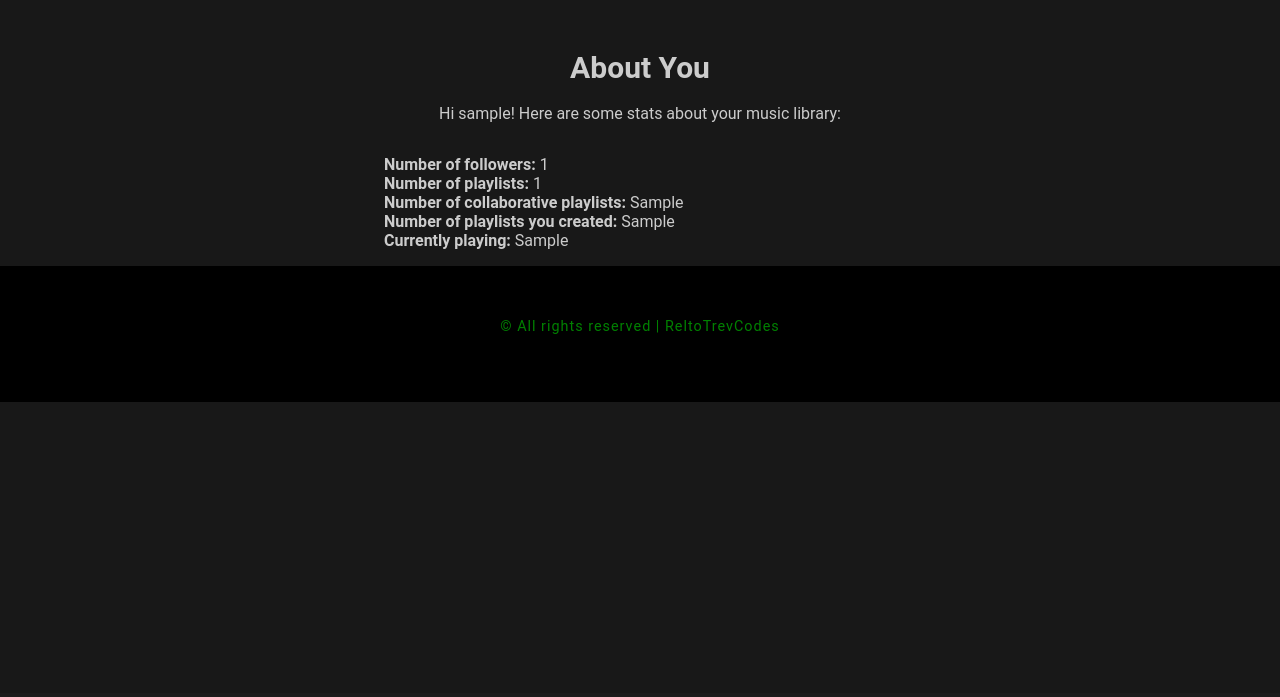
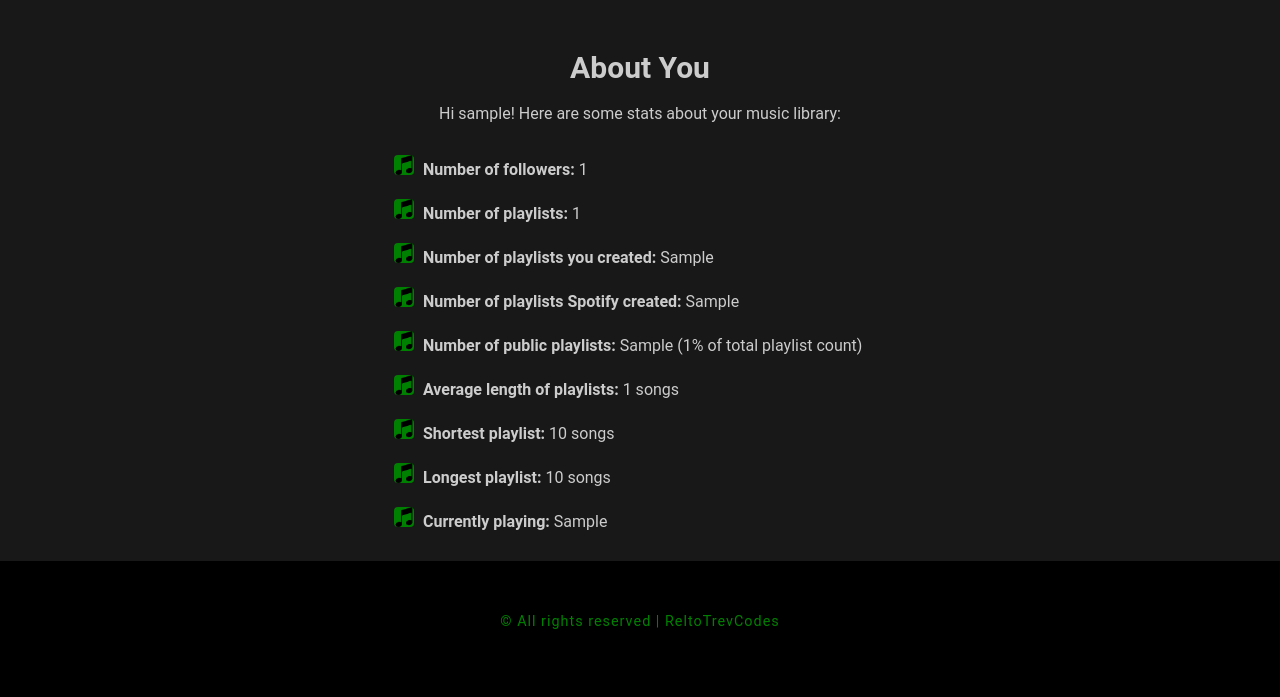
Before and after one commit to sheltoncarr/spotify_app, a Flask app: template templates/user_data.html in a window 1280 px wide. Shown: the part 107-804 px from the top of the page. Before the commit the page ends 509 px from the top, so only its background shows below. Run offline with Flask 3, Linux system fonts and the light colour scheme; the template is opened without the code that fills it: most values are stand-ins (such as "Sample title", 1, 10 or a date in 2020).

Commit message:
Fixed placement of dropdown menus (and changed layout of tables), added some functions to user_data and changed the aesthetics of the bullet points

```diff
--- a/app.py
+++ b/app.py
@@ -34,9 +34,9 @@
 import os
 from flask import Flask, session, request, redirect, render_template
 from flask_session import Session
-from flask_mail import Mail, Message
 import spotipy
 import pandas as pd
+import statistics as stats
 # from dotenv import load_dotenv
 from src import top_artists
 from src import top_tracks
@@ -262,23 +262,36 @@
     # follower count
     follower_count = spotify.me()["followers"]["total"]
 
-    list_of_playlists = spotify.current_user_playlists()["items"]
+    response = spotify.current_user_playlists()
+    list_of_playlists = response["items"]
+
+
+    while response["next"]:
+        response = spotify.next(response)
+        list_of_playlists.extend(response["items"])
+
     # total number of playlists
-    playlists = len(list_of_playlists)
-
-    # number of collaborative playlists
-    collaborative_playlists = 0
-    for idx in range(len(list_of_playlists)):
-        if not list_of_playlists[idx]["collaborative"] is False:
-            collaborative_playlists += 1
+    playlists_num = len(list_of_playlists)
 
     # number of playlists owned by the user
     owned_playlists = 0
-    for idx in range(len(list_of_playlists)):
+    for idx in range(playlists_num):
         if list_of_playlists[idx]["owner"]["display_name"] == user_name:
             owned_playlists += 1
 
-    hold = "It's coming"
+    # number of playlists owned by spotify
+    spot_playlists = 0
+    for idx in range(playlists_num):
+        if list_of_playlists[idx]["owner"]["display_name"] == 'Spotify':
+            spot_playlists += 1
+
+    # number of public playlists
+    public_playlists = 0
+    for idx in range(playlists_num):
+        if list_of_playlists[idx]["public"] == True:
+            public_playlists += 1
+
+    percent = int((public_playlists/playlists_num)*100)
 
     # currently playing
     track = spotify.current_user_playing_track()
@@ -290,9 +303,31 @@
     if track is None:
         current_song = 'No song is playing'
 
-    return render_template('user_data.html',user_name=user_name,follower_count=follower_count,
-                           playlist_count=playlists,collaborative_playlists=collaborative_playlists,
-                           owned_playlists=owned_playlists,hold=hold,current_song=current_song)
+    # avg number of songs per playlist
+    track_counts = []
+    for idx in range(playlists_num):
+        track_counts.append(list_of_playlists[idx]["tracks"]["total"])
+    avg_track_count = int(stats.fmean(track_counts))
+
+    # longest playlist
+    track_counts.sort()
+    long_playlist = track_counts[len(track_counts)-1]
+
+    # shortest playlist
+    short_playlist = track_counts[0]
+
+
+    return render_template('user_data.html',user_name=user_name,
+                           follower_count=follower_count,
+                           playlist_count=playlists_num,
+                           owned_playlists=owned_playlists,
+                           spot_playlists=spot_playlists,
+                           current_song=current_song,
+                           public_playlists=public_playlists,
+                           percent=percent,
+                           avg_track_count=avg_track_count,
+                           long_playlist=long_playlist,
+                           short_playlist=short_playlist)
 
 
 '''
--- a/static/script.js
+++ b/static/script.js
@@ -89,7 +89,6 @@
     }
 }
 
-
 document.addEventListener('DOMContentLoaded', function () {
     // Initial table load with default number of rows for each table
     var dropdowns = document.querySelectorAll('.row-dropdown');
--- a/static/style.css
+++ b/static/style.css
@@ -237,11 +252,31 @@
 	padding-top: 10px;
 }
 
+#user_data ul {
+	/* list-style: url('images/favicon.png') outside; */
+    text-align: left;
+    margin: 0;
+    padding-bottom: 10px;
+}
 
-#user_data ul{
-	text-align: left;
-	margin: none;
-	color: #ccc;
+#user_data ul li {
+
+    padding-left: 10px;
+	padding-bottom: 10px;
+    margin-bottom: 10px;
+    color: #ccc;
+}
+
+#user_data ul li::before {
+    content: '';
+    display: inline-block;
+    width: 20px; /* Adjust the width as needed */
+    height: 20px; /* Adjust the height as needed */
+    background: url('images/favicon.png') no-repeat center center;
+	background-color: green;
+    background-size: contain;
+	border-radius: 20%;
+	margin-right: 5px;
 }
 
 #about_us{
--- a/templates/index.html
+++ b/templates/index.html
@@ -46,6 +46,7 @@
                 {% for table in tables %}
                     <div class="table-container" data-table="{{ table['id'] }}">
                         <p>{{ table['title'] }}</p>
+                        <div class="label-container">
                             <label for="row-dropdown">Show rows:</label>
                             <select class="row-dropdown" onchange="updateTable(this)">
                                 <option value="10">10</option>
@@ -54,6 +55,7 @@
                                 <option value="40">40</option>
                                 <option value="50">50</option>
                             </select>
+                        </div>
                         <div class="table">{{ table['data'].to_html(classes='data table-row', justify='center', render_links=True, escape=False)|safe }}</div>
                     </div>
                 {% endfor %}
--- a/templates/user_data.html
+++ b/templates/user_data.html
@@ -12,10 +12,13 @@
             <div id="user_data">
                 <ul>
                     <li> <b>Number of followers:</b> {{follower_count}}</li>
-                    <!-- <li> <b>Number of accounts following you:</b> {{hold}}</li> -->
                     <li> <b>Number of playlists:</b> {{playlist_count}}</li>
-                    <li> <b>Number of collaborative playlists:</b> {{collaborative_playlists}}</li>
                     <li> <b>Number of playlists you created:</b> {{owned_playlists}}</li>
+                    <li> <b>Number of playlists Spotify created:</b> {{spot_playlists}}</li>
+                    <li> <b>Number of public playlists:</b> {{public_playlists}} ({{percent}}% of total playlist count)</li>
+                    <li> <b>Average length of playlists:</b> {{avg_track_count}} songs</li>
+                    <li> <b>Shortest playlist:</b> {{short_playlist}} songs</li>
+                    <li> <b>Longest playlist:</b> {{long_playlist}} songs</li>
                     <li> <b>Currently playing:</b> {{current_song}}</li>
                 </ul>
 
```
Also changed, not shown: other parts of static/style.css (+28 -68 lines), static/images/spotify_logo.png (deleted). Lines whose indentation alone changed are shown as unchanged.
